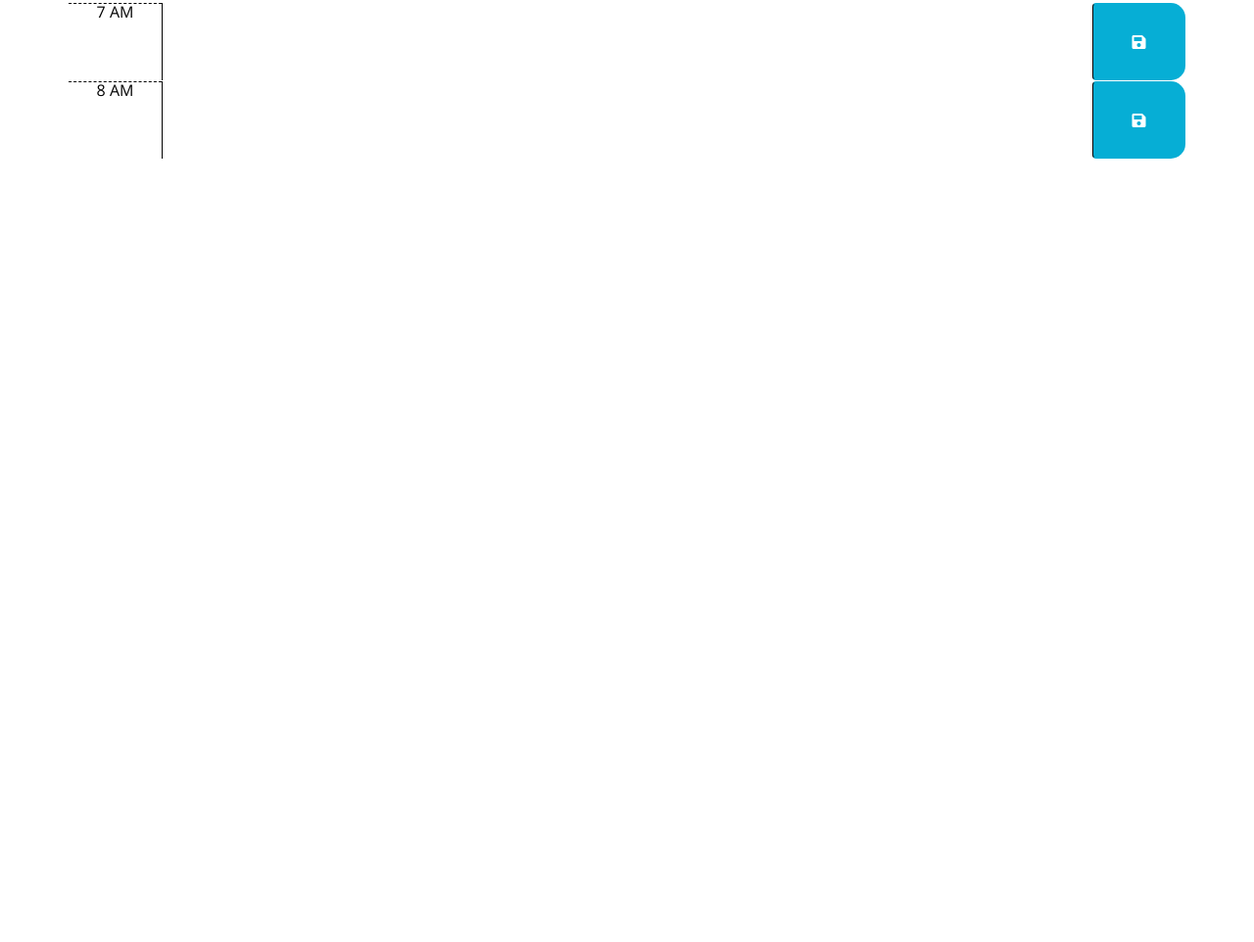
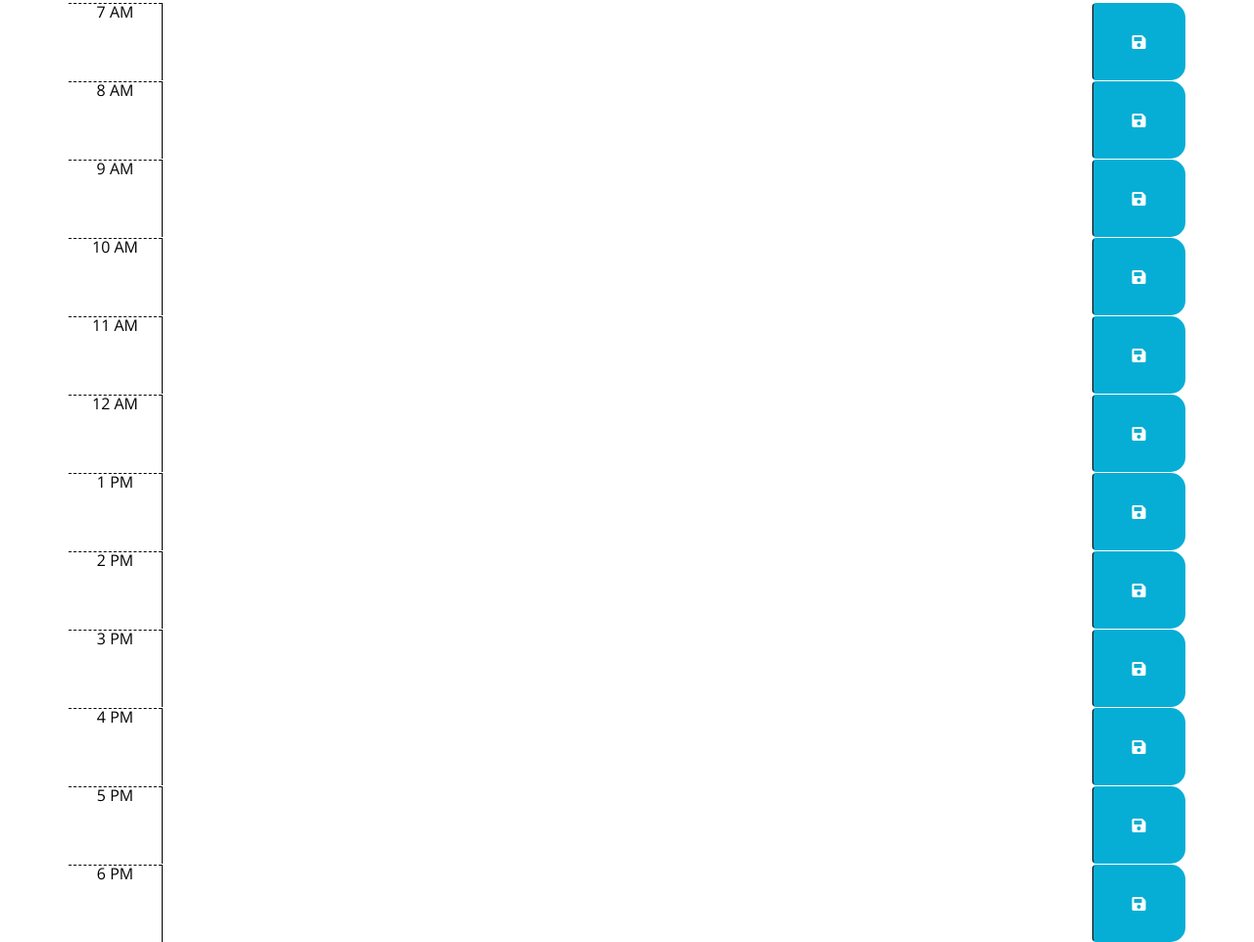
Before and after one commit to VitaliyZhark/Daily-Planner-App, a plain HTML site: page index.html in a window 1280 px wide. Shown: the part 298-1260 px from the top of the page at 98% size. Before the commit the page ends 800 px from the top, so only its background shows below. Drawn offline with nearby package versions, Linux system fonts and the light colour scheme.

Commit message:
Add hours to container
Add hours to container

```diff
--- a/index.html
+++ b/index.html
@@ -40,6 +40,58 @@
         <textarea class="col-10 description"></textarea>
         <button class="btn saveBtn col-1"><i class="fas fa-save"></i></button>
       </div>
+      <div id="hour-9" class="row time-block">
+        <div class="col-1 hour">9 AM</div>
+        <textarea class="col-10 description"></textarea>
+        <button class="btn saveBtn col-1"><i class="fas fa-save"></i></button>
+      </div>
+      <div id="hour-10" class="row time-block">
+        <div class="col-1 hour">10 AM</div>
+        <textarea class="col-10 description"></textarea>
+        <button class="btn saveBtn col-1"><i class="fas fa-save"></i></button>
+      </div>
+      <div id="hour-11" class="row time-block">
+        <div class="col-1 hour">11 AM</div>
+        <textarea class="col-10 description"></textarea>
+        <button class="btn saveBtn col-1"><i class="fas fa-save"></i></button>
+      </div>
+      <div id="hour-12" class="row time-block">
+        <div class="col-1 hour">12 AM</div>
+        <textarea class="col-10 description"></textarea>
+        <button class="btn saveBtn col-1"><i class="fas fa-save"></i></button>
+      </div>
+      <div id="hour-13" class="row time-block">
+        <div class="col-1 hour">1 PM</div>
+        <textarea class="col-10 description"></textarea>
+        <button class="btn saveBtn col-1"><i class="fas fa-save"></i></button>
+      </div>
+      <div id="hour-14" class="row time-block">
+        <div class="col-1 hour">2 PM</div>
+        <textarea class="col-10 description"></textarea>
+        <button class="btn saveBtn col-1"><i class="fas fa-save"></i></button>
+      </div>
+      <div id="hour-15" class="row time-block">
+        <div class="col-1 hour">3 PM</div>
+        <textarea class="col-10 description"></textarea>
+        <button class="btn saveBtn col-1"><i class="fas fa-save"></i></button>
+      </div>
+      <div id="hour-16" class="row time-block">
+        <div class="col-1 hour">4 PM</div>
+        <textarea class="col-10 description"></textarea>
+        <button class="btn saveBtn col-1"><i class="fas fa-save"></i></button>
+      </div>
+      <div id="hour-17" class="row time-block">
+        <div class="col-1 hour">5 PM</div>
+        <textarea class="col-10 description"></textarea>
+        <button class="btn saveBtn col-1"><i class="fas fa-save"></i></button>
+      </div>
+      <div id="hour-18" class="row time-block">
+        <div class="col-1 hour">6 PM</div>
+        <textarea class="col-10 description"></textarea>
+        <button class="btn saveBtn col-1"><i class="fas fa-save"></i></button>
+      </div>
+    </div>
+
     </div>
 
     <script src="https://cdnjs.cloudflare.com/ajax/libs/jquery/3.2.1/jquery.min.js"></script>
```
